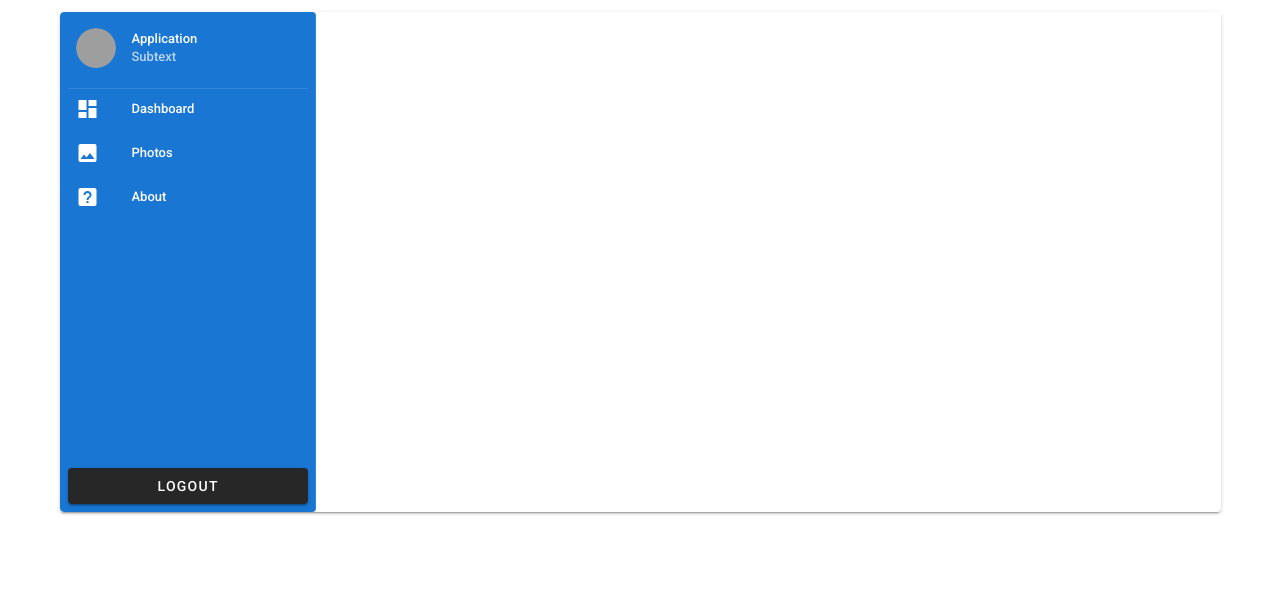
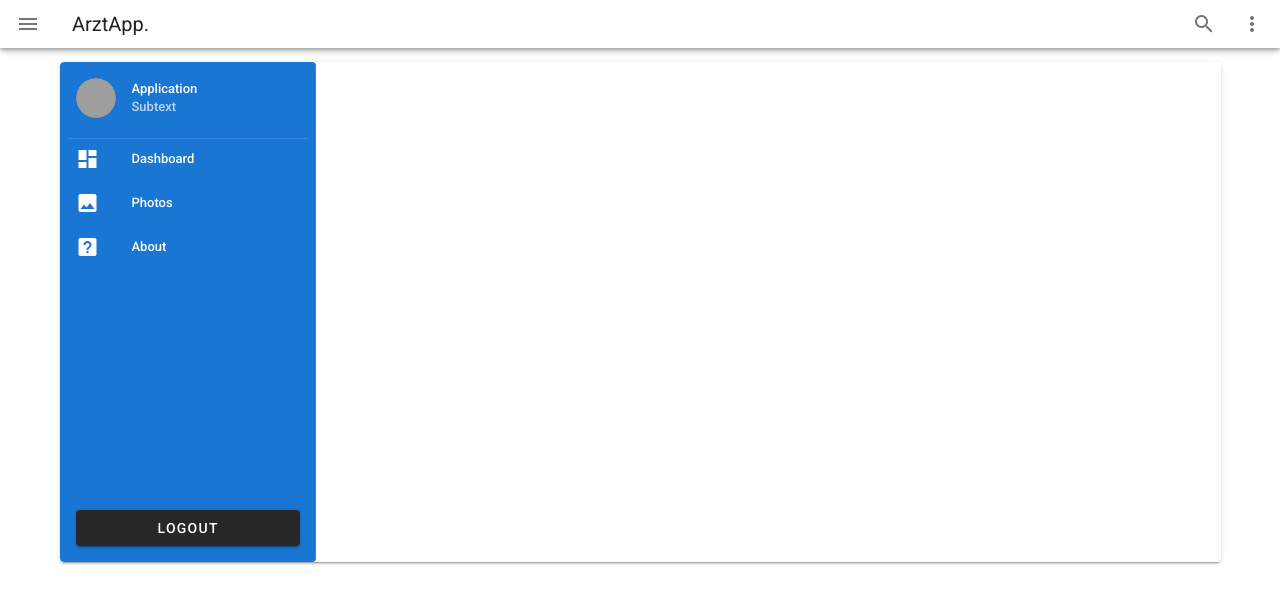
Before and after one commit to portspasy/VueJs-Vuetify-Project, a Vue app: page / in a window 1280 px wide. Shown: the top 604 px of the page. Built offline with nearby package versions, Linux system fonts and the light colour scheme; grey boxes are pictures that could not be loaded.

Commit message:
creating Navbar Component

```diff
--- a/src/App.vue
+++ b/src/App.vue
@@ -1,5 +1,6 @@
 <template>
   <v-app>
+    <Navbar/>
     <v-main>
       <router-view></router-view>
     </v-main>
@@ -7,9 +8,11 @@
 </template>
 
 <script>
+import Navbar from "@/components/Navbar"
 
 export default {
   name: 'App',
+  components: {Navbar},
   data: () => ({
     //
   }),
--- /dev/null
+++ b/src/components/Navbar.vue
@@ -0,0 +1,23 @@
+<template>
+  <v-card color="grey lighten-4" flat height="50px" tile>
+    <v-toolbar dense>
+      <v-app-bar-nav-icon></v-app-bar-nav-icon>
+
+      <v-toolbar-title>ArztApp.</v-toolbar-title>
+
+      <v-spacer></v-spacer>
+
+      <v-btn icon>
+        <v-icon>mdi-magnify</v-icon>
+      </v-btn>
+
+      <v-btn icon>
+        <v-icon>mdi-dots-vertical</v-icon>
+      </v-btn>
+    </v-toolbar>
+  </v-card>
+</template>
+
+<script>
+export default {};
+</script>
--- a/src/views/Home.vue
+++ b/src/views/Home.vue
@@ -37,8 +37,8 @@
         </v-list>
 
         <template v-slot:append>
-          <div class="pa-2">
-            <v-btn block>Logout</v-btn>
+          <div class="pa-4">
+            <v-btn block >Logout</v-btn>
           </div>
         </template>
       </v-navigation-drawer>
```
